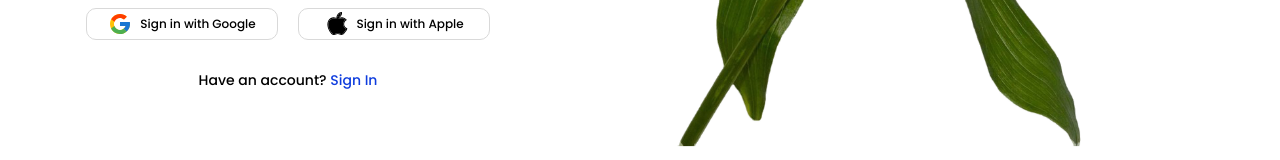
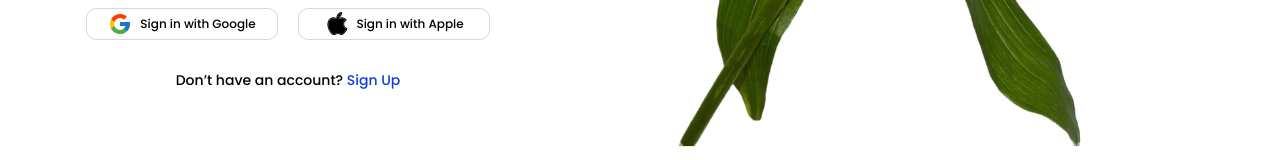
Before and after one commit to janiceee26/appdev1-final-practical-exam, a React (Vite) app: page / in a window 1280 px wide. Shown: the part 582-742 px from the top of the page. Built offline with nearby package versions, Linux system fonts and the light colour scheme.

Commit message:
Update Login bottom section

```diff
--- a/src/components/Login.jsx
+++ b/src/components/Login.jsx
@@ -49,7 +49,7 @@ function Login() {
           </div>
 
           <p className={styles.bottomText}>
-            Have an account? <a href="#" className={styles.signIn}>Sign In</a>
+            Don’t have an account? <a href="#" className={styles.signIn}>Sign Up</a>
           </p>
         </div>
       </div>
```
Also changed, not shown: agnote-login-bottom.png (added).
